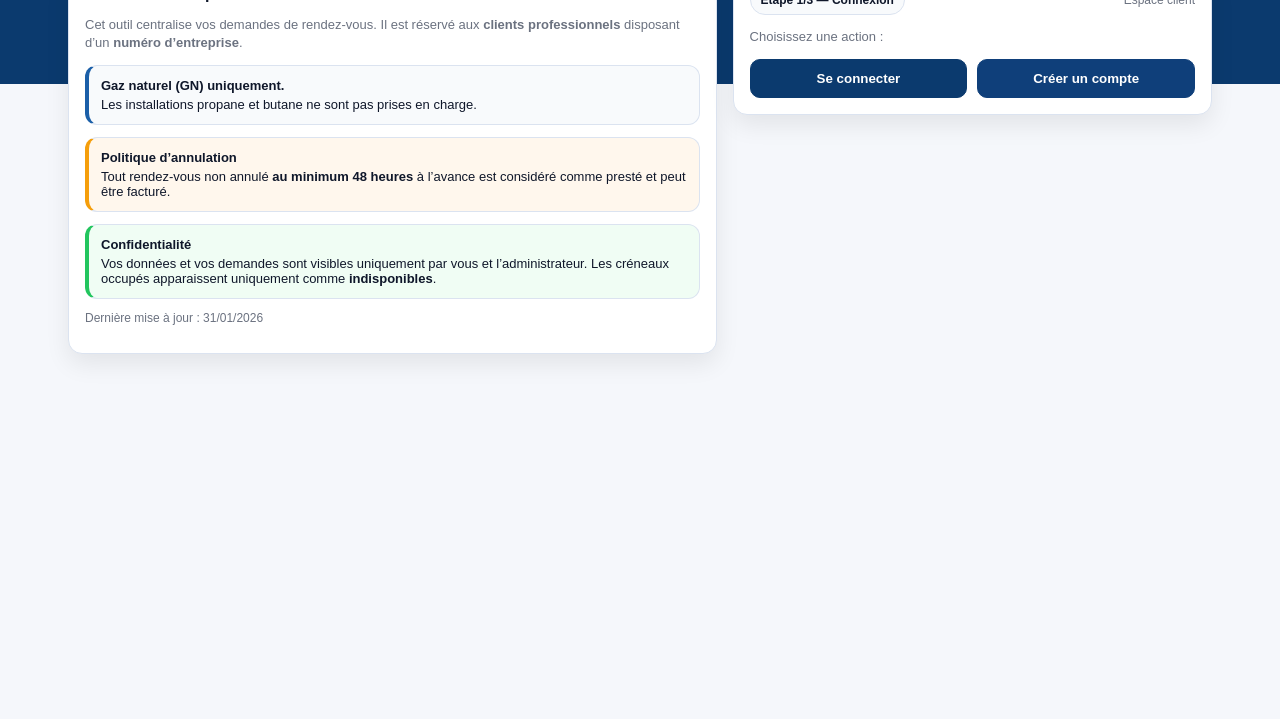
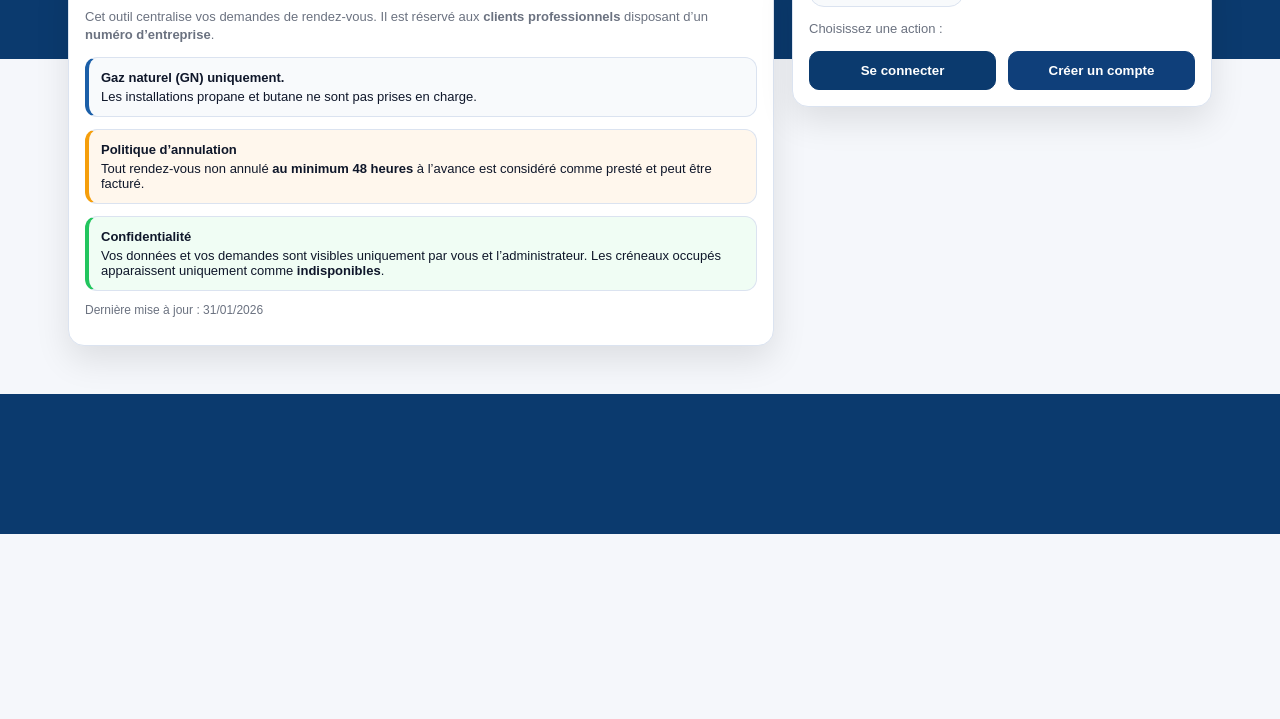
Before and after one commit to dlirium123-glitch/goffin-booking-web-site, a website: page public/index.html in a window 1280 px wide. Shown: the part 81-800 px from the top of the page. Drawn offline with Linux system fonts and the light colour scheme; some packages are replaced by stand-ins of ours; no server answers.

Commit message:
rework index pc

```diff
--- a/public/index.css
+++ b/public/index.css
@@ -1,8 +1,3 @@
-/* =========================================================
-   Goffin Booking — index.css
-   Mobile-first ✅ + Desktop clean ✅ (sans casser mobile)
-   ========================================================= */
-
 :root{
   --brand:#0b3a6e;
   --brand2:#1b5fa8;
@@ -16,47 +11,26 @@
   --shadow:0 10px 25px rgba(0,0,0,.08);
   --radius:14px;
 
-  /* Calendar palette */
-  --cal-bg:#ffffff;
-  --cal-head:#f8fafc;
-  --cal-grid:#e5e7eb;
-  --cal-text:#0f172a;
-  --cal-muted:#6b7280;
-
-  --cal-free-bg:#ecfdf5;
-  --cal-free-bd:#bbf7d0;
-  --cal-block-bg:#f3f4f6;
-  --cal-block-bd:#e5e7eb;
-  --cal-sel-bg:#dbeafe;
-  --cal-sel-bd:#93c5fd;
-
-  --cal-hover: rgba(27,95,168,.10);
+  /* Desktop tuning */
+  --headerBandMobile:180px;
+  --headerBandDesktop:140px;  /* ↓ moins haut sur PC = look + pro */
 }
 
-*{ box-sizing:border-box; }
-
-html, body{
-  height:100%;
-}
+*{box-sizing:border-box}
 
 body{
   margin:0;
   font-family: Arial, Helvetica, sans-serif;
+  background: linear-gradient(
+    180deg,
+    #0b3a6e 0%,
+    #0b3a6e var(--headerBandMobile),
+    var(--bg) var(--headerBandMobile)
+  );
   color:#0f172a;
-  background: var(--bg);           /* ✅ fond uniforme */
-  position:relative;               /* pour le bandeau */
 }
 
-/* ✅ Bandeau bleu haut uniquement (fini l’effet “zébré”) */
-body::before{
-  content:"";
-  position:absolute;
-  top:0; left:0; right:0;
-  height:180px;                    /* hauteur du bandeau */
-  background: var(--brand);
-  z-index:-1;
-}
-
+/* ============= HEADER ============= */
 header{ color:#fff; padding:22px 18px; }
 
 .topbar{
@@ -68,44 +42,34 @@ header{ color:#fff; padding:22px 18px; }
   justify-content:space-between;
 }
 
-.brand h1{ margin:0; font-size:20px; letter-spacing:.2px; }
-.brand p{ margin:6px 0 0; opacity:.9; font-size:13px; }
+.brand h1{margin:0;font-size:20px;letter-spacing:.2px}
+.brand p{margin:6px 0 0;opacity:.9;font-size:13px}
 
 .status{
-  display:flex;
-  align-items:center;
-  gap:10px;
-  justify-content:flex-end;
-  flex-wrap:wrap;
+  display:flex;align-items:center;gap:10px;
+  justify-content:flex-end;flex-wrap:wrap;
 }
 
 .pill{
-  display:inline-flex;
-  align-items:center;
-  gap:8px;
+  display:inline-flex;align-items:center;gap:8px;
   border:1px solid rgba(255,255,255,.25);
-  padding:8px 10px;
-  border-radius:999px;
-  font-size:12px;
+  padding:8px 10px;border-radius:999px;font-size:12px;
   background:rgba(255,255,255,.10);
 }
-.pill .dot{ width:8px; height:8px; border-radius:50%; background:#f87171; }
-.pill.ok .dot{ background:#34d399; }
+.pill .dot{width:8px;height:8px;border-radius:50%;background:#f87171}
+.pill.ok .dot{background:#34d399}
 
 .btnTop{
   border:1px solid rgba(255,255,255,.25);
-  background:#fff;
-  color:var(--brand);
-  padding:9px 12px;
-  font-weight:800;
-  border-radius:10px;
-  cursor:pointer;
+  background:#fff;color:var(--brand);
+  padding:9px 12px;font-weight:800;border-radius:10px;cursor:pointer;
 }
-.btnTop.secondary{ background:transparent; color:#fff; }
+.btnTop.secondary{background:transparent;color:#fff}
 
+/* ============= LAYOUT ============= */
 main{
   max-width:1100px;
-  margin:-30px auto 40px;          /* chevauche légèrement le bandeau */
+  margin:-30px auto 40px;
   padding:0 18px;
 }
 
@@ -124,30 +88,21 @@ main{
   padding:16px;
 }
 
-h2{ margin:0 0 10px; font-size:16px; }
-h3{ margin:14px 0 8px; font-size:14px; }
+h2{margin:0 0 10px;font-size:16px}
+h3{margin:14px 0 8px;font-size:14px}
 
-.muted{ color:var(--muted); font-size:13px; line-height:1.4; }
+.muted{color:var(--muted);font-size:13px;line-height:1.4}
 
 .callout{
-  margin-top:12px;
-  border-radius:12px;
-  padding:12px;
-  border:1px solid var(--line);
-  background:#f8fafc;
-  font-size:13px;
+  margin-top:12px;border-radius:12px;padding:12px;
+  border:1px solid var(--line);background:#f8fafc;font-size:13px;
 }
-.callout.blue{ border-left:4px solid var(--brand2); }
-.callout.orange{ border-left:4px solid #f59e0b; background:#fff7ed; }
-.callout.green{ border-left:4px solid #22c55e; background:#f0fdf4; }
-.callout strong{ display:block; margin-bottom:4px; }
+.callout.blue{border-left:4px solid var(--brand2)}
+.callout.orange{border-left:4px solid #f59e0b;background:#fff7ed}
+.callout.green{border-left:4px solid #22c55e;background:#f0fdf4}
+.callout strong{display:block;margin-bottom:4px}
 
-.label{
-  display:block;
-  font-weight:800;
-  margin:12px 0 6px;
-  font-size:13px;
-}
+.label{display:block;font-weight:800;margin:12px 0 6px;font-size:13px}
 
 input, select, textarea{
   width:100%;
@@ -158,15 +113,15 @@ input, select, textarea{
   outline:none;
   background:#fff;
 }
-textarea{ min-height:90px; resize:vertical; }
+textarea{min-height:90px;resize:vertical}
 
 input:focus, select:focus, textarea:focus{
   border-color:#9db7d8;
   box-shadow:0 0 0 3px rgba(27,95,168,.12);
 }
 
-.row{ display:flex; gap:10px; }
-.row > *{ flex:1; }
+.row{display:flex;gap:10px}
+.row > *{flex:1}
 
 .btn{
   width:100%;
@@ -178,59 +133,37 @@ input:focus, select:focus, textarea:focus{
   cursor:pointer;
   transition: transform .05s ease, box-shadow .15s ease, border-color .15s ease;
 }
-.btn.primary{ background:var(--brand); border-color:var(--brand); color:#fff; }
-.btn.alt{ background:#0f3f7a; color:#fff; border-color:#0f3f7a; }
-.btn:disabled{ opacity:.55; cursor:not-allowed; }
+.btn.primary{background:var(--brand);border-color:var(--brand);color:#fff}
+.btn.alt{background:#0f3f7a;color:#fff;border-color:#0f3f7a}
+.btn:disabled{opacity:.55;cursor:not-allowed}
 .btn:active{ transform: translateY(1px); }
 .btn:hover{ box-shadow:0 10px 20px rgba(0,0,0,.06); border-color:#9db7d8; }
 .btn.primary:hover{ border-color:var(--brand); }
 .btn.alt:hover{ border-color:#0f3f7a; }
-.btn.small{ padding:8px 10px; font-weight:800; font-size:12px; }
+.btn.small{padding:8px 10px;font-weight:800;font-size:12px}
 
-.help{ font-size:12px; color:var(--muted); margin-top:8px; }
+.help{font-size:12px;color:var(--muted);margin-top:8px}
 
 .alert{
-  margin-top:12px;
-  padding:10px 12px;
-  border-radius:10px;
-  border:1px solid #f2c2c2;
-  background:#fff5f5;
-  color:var(--danger);
-  font-weight:700;
-  display:none;
+  margin-top:12px;padding:10px 12px;border-radius:10px;
+  border:1px solid #f2c2c2;background:#fff5f5;color:var(--danger);
+  font-weight:700;display:none;
 }
 .warn{
-  margin-top:12px;
-  padding:10px 12px;
-  border-radius:10px;
-  border:1px solid #fed7aa;
-  background:#fff7ed;
-  color:var(--warn);
-  font-weight:800;
-  display:none;
+  margin-top:12px;padding:10px 12px;border-radius:10px;
+  border:1px solid #fed7aa;background:#fff7ed;color:var(--warn);
+  font-weight:800;display:none;
 }
 .ok{
-  margin-top:12px;
-  padding:10px 12px;
-  border-radius:10px;
-  border:1px solid #bbf7d0;
-  background:#f0fdf4;
-  color:#14532d;
-  font-weight:800;
-  display:none;
+  margin-top:12px;padding:10px 12px;border-radius:10px;
+  border:1px solid #bbf7d0;background:#f0fdf4;color:#14532d;
+  font-weight:800;display:none;
 }
 
 .step{
-  display:inline-flex;
-  align-items:center;
-  gap:8px;
-  font-size:12px;
-  padding:7px 10px;
-  border-radius:999px;
-  border:1px solid var(--line);
-  background:#f8fafc;
-  font-weight:900;
-  color:#0f172a;
+  display:inline-flex;align-items:center;gap:8px;font-size:12px;
+  padding:7px 10px;border-radius:999px;border:1px solid var(--line);
+  background:#f8fafc;font-weight:900;color:#0f172a;
 }
 
 .stepWrap{
@@ -241,8 +174,8 @@ input:focus, select:focus, textarea:focus{
   margin-bottom:10px;
 }
 
-.divider{ height:1px; background:var(--line); margin:14px 0; }
-.tiny{ font-size:12px; color:var(--muted); }
+.divider{height:1px;background:var(--line);margin:14px 0}
+.tiny{font-size:12px;color:var(--muted)}
 
 .actionBox{
   display:grid;
@@ -260,38 +193,50 @@ input:focus, select:focus, textarea:focus{
   display:none;
 }
 
-.linkRow{ display:flex; justify-content:flex-end; margin-top:10px; }
+.linkRow{display:flex;justify-content:flex-end;margin-top:10px;}
 .linkBtn{
-  border:0;
-  background:transparent;
-  color:var(--brand2);
-  font-weight:900;
-  cursor:pointer;
-  padding:0;
-  text-decoration:underline;
-  font-size:12px;
+  border:0;background:transparent;color:var(--brand2);
+  font-weight:900;cursor:pointer;padding:0;text-decoration:underline;font-size:12px;
 }
 
-.apptList{ margin-top:12px; display:flex; flex-direction:column; gap:10px; }
-.apptCard{ border:1px solid var(--line); border-radius:12px; padding:10px 12px; background:#fff; }
-.apptTop{ display:flex; justify-content:space-between; gap:10px; align-items:flex-start; }
+.apptList{margin-top:12px;display:flex;flex-direction:column;gap:10px}
+.apptCard{border:1px solid var(--line);border-radius:12px;padding:10px 12px;background:#fff;}
+.apptTop{display:flex;justify-content:space-between;gap:10px;align-items:flex-start}
 .badge{
-  font-size:12px;
-  font-weight:900;
-  padding:6px 8px;
-  border-radius:999px;
-  border:1px solid var(--line);
-  background:#f8fafc;
-  white-space:nowrap;
+  font-size:12px;font-weight:900;padding:6px 8px;border-radius:999px;
+  border:1px solid var(--line);background:#f8fafc;white-space:nowrap;
 }
-.badge.pending{ border-color:#fed7aa; background:#fff7ed; color:var(--warn); }
-.badge.validated{ border-color:#bbf7d0; background:#f0fdf4; color:#14532d; }
-.badge.refused{ border-color:#f2c2c2; background:#fff5f5; color:var(--danger); }
-.badge.cancelled{ border-color:#e5e7eb; background:#f9fafb; color:#374151; }
+.badge.pending{border-color:#fed7aa;background:#fff7ed;color:var(--warn)}
+.badge.validated{border-color:#bbf7d0;background:#f0fdf4;color:#14532d}
+.badge.refused{border-color:#f2c2c2;background:#fff5f5;color:var(--danger)}
+.badge.cancelled{border-color:#e5e7eb;background:#f9fafb;color:#374151}
+
+/* ============= MOBILE ============= */
+@media (max-width: 920px){
+  .grid{grid-template-columns:1fr}
+  main{margin-top:-10px}
+  .actionBox{grid-template-columns:1fr}
+}
 
 /* ===========================
    CALENDRIER — STYLE MODERNE
    =========================== */
+:root{
+  --cal-bg:#ffffff;
+  --cal-head:#f8fafc;
+  --cal-grid:#e5e7eb;
+  --cal-text:#0f172a;
+  --cal-muted:#6b7280;
+
+  --cal-free-bg:#ecfdf5;
+  --cal-free-bd:#bbf7d0;
+  --cal-block-bg:#f3f4f6;
+  --cal-block-bd:#e5e7eb;
+  --cal-sel-bg:#dbeafe;
+  --cal-sel-bd:#93c5fd;
+
+  --cal-hover: rgba(27,95,168,.10);
+}
 
 .calHeader{
   display:flex;
@@ -313,7 +258,11 @@ input:focus, select:focus, textarea:focus{
   color:var(--cal-muted);
 }
 
-.calNav{ display:flex; gap:8px; align-items:center; }
+.calNav{
+  display:flex;
+  gap:8px;
+  align-items:center;
+}
 
 .calBtn{
   padding:8px 10px;
@@ -340,11 +289,11 @@ input:focus, select:focus, textarea:focus{
   color:var(--muted);
 }
 
-.dotKey{ display:inline-flex; align-items:center; gap:6px; }
+.dotKey{display:inline-flex; align-items:center; gap:6px}
+
 .kdot{
-  width:10px; height:10px; border-radius:999px;
-  display:inline-block;
-  border:1px solid var(--line);
+  width:10px;height:10px;border-radius:999px;
+  display:inline-block;border:1px solid var(--line)
 }
 .kfree{ background:var(--cal-free-bg); border-color:var(--cal-free-bd); }
 .kblocked{ background:var(--cal-block-bg); border-color:var(--cal-block-bd); }
@@ -365,7 +314,7 @@ input:focus, select:focus, textarea:focus{
   border-top:1px solid var(--cal-grid);
   min-height:44px;
 }
-.calRow:first-child{ border-top:0; }
+.calRow:first-child{border-top:0}
 
 .calCell{
   padding:10px 10px;
@@ -377,7 +326,7 @@ input:focus, select:focus, textarea:focus{
   color:var(--cal-text);
   user-select:none;
 }
-.calCell:first-child{ border-left:0; }
+.calCell:first-child{border-left:0}
 
 .timeCell{
   justify-content:flex-start;
@@ -401,7 +350,9 @@ input:focus, select:focus, textarea:focus{
   position:relative;
   transition: transform .05s ease, box-shadow .15s ease, background .15s ease;
 }
-.slot:hover{ box-shadow: inset 0 0 0 2px var(--cal-hover); }
+.slot:hover{
+  box-shadow: inset 0 0 0 2px var(--cal-hover);
+}
 .slot:active{ transform: scale(.995); }
 
 .slot.blocked,
@@ -434,40 +385,78 @@ input:focus, select:focus, textarea:focus{
   background: rgba(27,95,168,.25);
 }
 
-/* ===========================
-   RESPONSIVE (mobile safe)
-   =========================== */
-
 @media (max-width: 920px){
-  .grid{ grid-template-columns:1fr; }
-  main{ margin-top:-10px; }
-  .actionBox{ grid-template-columns:1fr; }
-
   .calRow{ grid-template-columns: 82px repeat(5, 1fr); }
   .calCell{ padding:8px 8px; font-size:11px; }
 }
-
 @media (max-width: 520px){
   .calRow{ grid-template-columns: 72px repeat(5, 1fr); }
   .timeCell{ font-size:11px; }
 }
 
 /* ===========================
-   Desktop “pro” (sans zébrage)
+   DESKTOP PRO (mobile-safe)
    =========================== */
+/* 👉 Tout ce qui suit ne s’applique qu’à partir de 980px */
+@media (min-width: 980px){
+  /* bande bleue plus courte = moins de vide */
+  body{
+    background: linear-gradient(
+      180deg,
+      #0b3a6e 0%,
+      #0b3a6e var(--headerBandDesktop),
+      var(--bg) var(--headerBandDesktop)
+    );
+  }
 
-@media (min-width: 1100px){
-  body::before{ height:165px; }        /* un peu moins haut */
-  header{ padding:18px 18px; }
-  main{ max-width: 1180px; margin:-34px auto 48px; }
-  .grid{ grid-template-columns: 1.15fr 0.85fr; }
-  .brand h1{ font-size:22px; }
+  header{
+    padding:18px 18px; /* un peu plus compact */
+  }
+
+  /* même largeur pour header et main (ça fait "produit pro") */
+  .topbar,
+  main{
+    max-width: 1180px;
+  }
+
+  /* remonte un peu la “carte zone” */
+  main{
+    margin: -42px auto 48px;
+  }
+
+  /* colonne droite stable, alignée et propre */
+  .grid{
+    grid-template-columns: 1fr 420px; /* droite fixe = pro */
+    gap: 18px;
+  }
+
+  /* légère montée de gamme */
+  .card{
+    border-radius: 16px;
+    box-shadow: 0 14px 34px rgba(0,0,0,.10);
+  }
+
+  .brand h1{
+    font-size:22px;
+  }
+
+  /* Panneau de droite “ancré” (mais PAS en mobile) */
+  #rightPanel.card{
+    position: sticky;
+    top: 16px;
+  }
+
+  /* Meilleure présentation des 2 boutons (connexion/création) */
+  /* (si ton JS met ces boutons dans une .actionBox, ça aide aussi) */
+  .actionBox{
+    gap: 12px;
+  }
 }
 
-@media (min-width: 1300px){
-  main{ max-width: 1260px; }
-  .card{
-    border-radius: 18px;
-    box-shadow: 0 14px 34px rgba(0,0,0,.10);
+/* très grand écran : éviter le “trop large / trop vide” */
+@media (min-width: 1400px){
+  .topbar,
+  main{
+    max-width: 1240px;
   }
 }
```
Also changed, not shown: public/index.html (+1 -1 lines).
